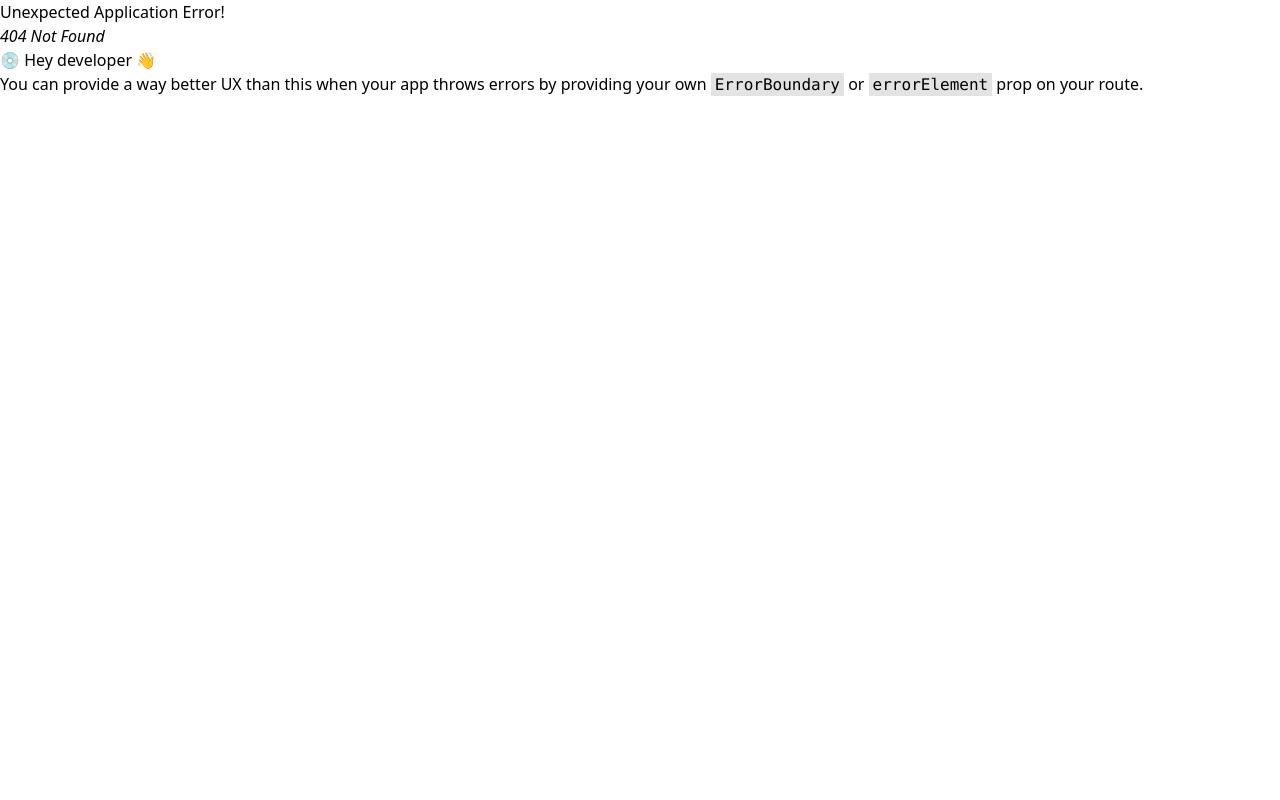
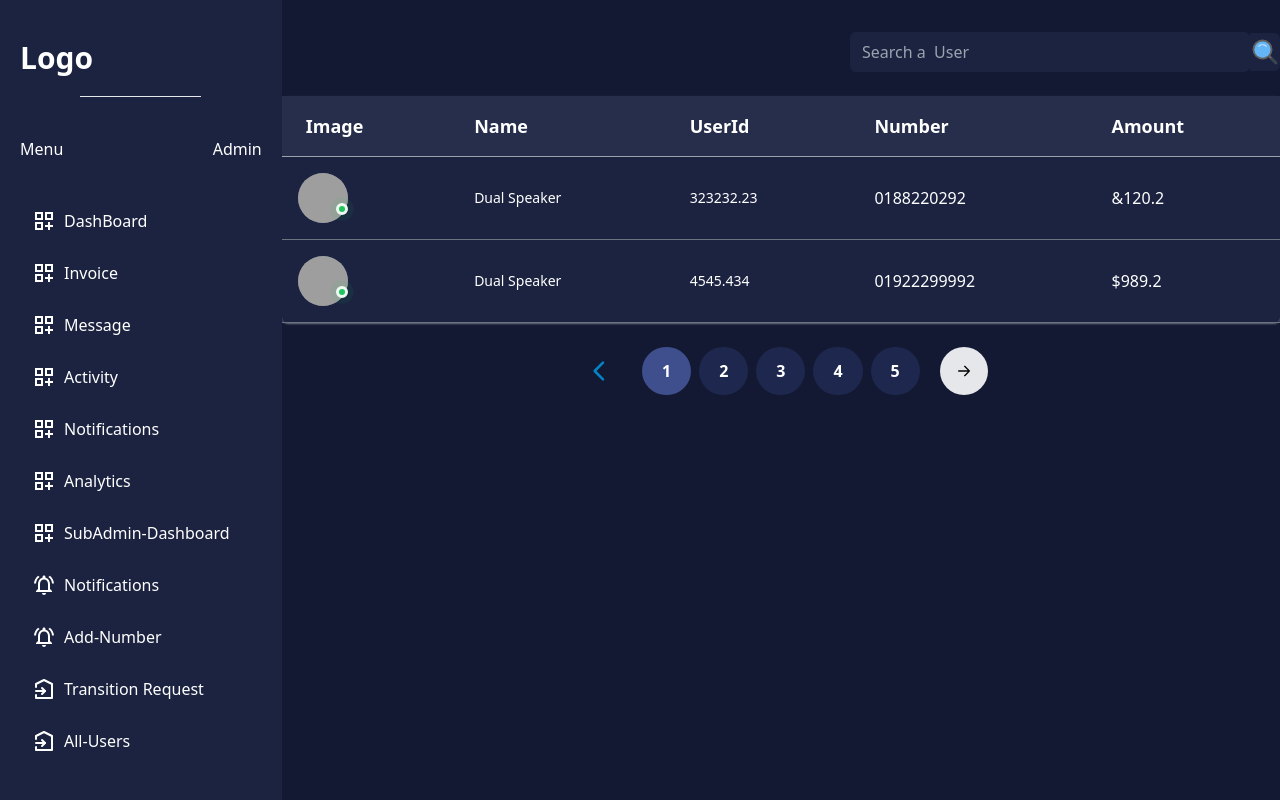
Before and after one commit to Mdforidulislam/winbdClient, a React (Vite) app: page /dashboard/allUser in a window 1280 px wide. Before the commit this address had no page. Built offline with nearby package versions, Linux system fonts and the light colour scheme; grey boxes are pictures that could not be loaded.

Commit message:
dasnboard path setting and pagination add

```diff
--- a/src/Components/Shared/DashNav/DashNav.jsx
+++ b/src/Components/Shared/DashNav/DashNav.jsx
@@ -1,9 +1,10 @@
 import { NavLink } from "react-router-dom";
-import { MdOutlineDashboardCustomize } from "react-icons/md";
+import { MdOutlineDashboardCustomize, MdOutlineNotificationsActive } from "react-icons/md";
 import scrollToTop from "./ScrollToTop";
 import MenuClose from "../../SvgIcons/MenuClose";
 import MenuOpen from "../../SvgIcons/MenuOpen";
 import { useState } from "react";
+import { TbTransferIn } from "react-icons/tb";
 
 const DashNav = () => {
     const [open, setOpen] = useState(false);
@@ -44,7 +45,7 @@ const DashNav = () => {
 
 
                 <li className=" ">
-                    <NavLink to={'/adminDashboard/MyDashboard'} onClick={scrollToTop}>
+                    <NavLink to={'/dashboard/admin'} onClick={scrollToTop}>
                         <div className="flex gap-2  font-medium hover:bg-blue-700/40 py-2  px-3 rounded-3xl">
                             <MdOutlineDashboardCustomize className="text-2xl font-semibold" />
                             <h1> DashBoard </h1>
@@ -91,19 +92,62 @@ const DashNav = () => {
                         </div>
                     </NavLink>
                 </li>
+{/*
+   ----------------------  subadmin dashbaord navbar data here ---------------------- */}
+
+                <li className=" ">
+                    <NavLink to={'/dashboard/subAdmin'} onClick={scrollToTop}>
+                        <div className="flex gap-2  font-medium hover:bg-blue-700/40 py-2  px-3 rounded-3xl ">
+                            <MdOutlineDashboardCustomize className="text-2xl font-semibold" />
+                            <h1> SubAdmin-Dashboard </h1>
+                        </div>
+                    </NavLink>
+                </li>
+
+
+                <li className=" ">
+                    <NavLink to={'/dashboard/notification'} onClick={scrollToTop}>
+                        <div className="flex gap-2 items-center font-medium hover:bg-blue-700/40 py-2  px-3 rounded-3xl   ">
+                            <MdOutlineNotificationsActive className="text-2xl"/>
+                            <h1 className="">Notifications</h1>
+                        </div>
+                    </NavLink>
+                </li>
+
+
+                <li className=" ">
+                    <NavLink to={'/dashboard/addNumber'} onClick={scrollToTop}>
+                        <div className="flex gap-2 items-center font-medium hover:bg-blue-700/40 py-2  px-3 rounded-3xl   ">
+                            <MdOutlineNotificationsActive className="text-2xl" />
+                            <h1 className="">Add-Number</h1>
+                        </div>
+                    </NavLink>
+                </li>
+
+                <li className=" ">
+                    <NavLink to={'/dashboard/transitionReq'} onClick={scrollToTop}>
+                        <div className="flex gap-2 items-center font-medium hover:bg-blue-700/40 py-2  px-3 rounded-3xl   ">
+                            <TbTransferIn className="text-2xl" />
+                            <h1 className="">Transition Request</h1>
+                        </div>
+                    </NavLink>
+                </li>
+
+                <li className=" ">
+                    <NavLink to={'/dashboard/allUser'} onClick={scrollToTop}>
+                        <div className="flex gap-2 items-center font-medium hover:bg-blue-700/40 py-2  px-3 rounded-3xl   ">
+                            <TbTransferIn className="text-2xl" />
+                            <h1 className="">All-Users</h1>
+                        </div>
+                    </NavLink>
+                </li>
+
 
 
             </ul>
-            <li className=" ">
 
 
-                <NavLink to={'/'} onClick={scrollToTop}>
-                    <div className=" gap-2 text-center font-bold   ">
-                        <hr className="my-4 w-1/2 mx-auto" />
-                        <h1 className="hover:bg-blue-700/40 py-2 rounded-3xl  px-3">Home</h1>
-                    </div>
-                </NavLink>
-            </li>
+        {/* ----------------------  subadmin dashbaord navbar data end here ---------------------- */}
 
             {/* mobile resposive */}
             <ul
--- a/src/Components/Shared/GlobalTable.jsx
+++ b/src/Components/Shared/GlobalTable.jsx
@@ -1,18 +1,19 @@
+import { FcSearch } from "react-icons/fc";
 
 
 
 const GlobalTable = () => {
-    // const [users,setUser] =useState(false)
-    // const toggleIcon = () => {
-    //     setUser(prevState => !prevState);
-    // };
+
     return (
         <div className="">
 
+
+
             <div className="overflow-x-auto ">
+
                 <table className="min-w-full  bg-[#1C2340]  mx-auto shadow-sm shadow-gray-500 rounded-md border-gray-100 my-6">
                     <thead>
-                        <tr className="bg-[#1C2340]  text-white">
+                        <tr className="bg-[#272e4b]  text-white">
                             <th className="py-4 px-6 text-lg text-left boeder-1 border-b border-gray-400">Image</th>
                             <th className="py-4 px-6 text-lg text-left boeder-1 border-b border-gray-400">Name</th>
                             <th className="py-4 px-6 text-lg text-left boeder-1 border-b border-gray-400">UserId</th>
@@ -58,6 +59,7 @@ const GlobalTable = () => {
                         </tr>
                     </tbody>
                 </table>
+
             </div>
 
 
--- /dev/null
+++ b/src/Components/Shared/Pagination.jsx
@@ -0,0 +1,28 @@
+
+import { useState } from 'react';
+
+export const Pagination = () => {
+    const [pageNumber, setPageNumber] = useState(0)
+    const page = 5 // Adjust the page numbers the way you want
+    const updatePageNumber = (num) => {
+        if ((num > (page - 1)) || (0 > num)) { return setPageNumber(0) }
+        setPageNumber(num)
+    }
+    return (
+        <div className='flex select-none justify-center items-center gap-5 mb-5'>
+            {/* left arrow */}
+            <div onClick={() => { updatePageNumber(pageNumber - 1) }} className=' hover:scale-110 scale-100 transition-all duration-200 cursor-pointer hover:bg-sky-200 px-1 py-1 rounded-full'>
+                <svg className='w-10' viewBox="0 0 24 24" fill="none" xmlns="http://www.w3.org/2000/svg"><g id="SVGRepo_bgCarrier" strokeWidth={0} /><g id="SVGRepo_tracerCarrier" strokeLinecap="round" strokeLinejoin="round" /><g id="SVGRepo_iconCarrier"> <path d="M15 7L10 12L15 17" stroke="#0284C7" strokeWidth="1.5" strokeLinecap="round" strokeLinejoin="round" /> </g></svg>
+            </div>
+            <div className='flex justify-center items-center gap-2 '>
+                {[...Array(page).keys()].map((item, ind) => <div onClick={() => { setPageNumber(item) }} className={`cursor-pointer hover:scale-110 scale-100 transition-all duration-200 px-5 ${pageNumber === item ? 'bg-[#3f4f8e] text-white' : 'bg-[#1e284e]'} border-sky-300  font-semibold text-white   py-3 rounded-full`} key={item}>
+                    {item + 1}
+                </div>)}
+            </div>
+            {/* right arrow */}
+            <div onClick={() => { updatePageNumber(pageNumber + 1) }} className='bg-gray-200 hover:scale-110 scale-100 transition-all duration-200 cursor-pointer hover:bg-sky-200 px-4 py-4 rounded-full'>
+                <svg className='w-4' viewBox="0 0 24 24" fill="none" xmlns="http://www.w3.org/2000/svg"><g id="SVGRepo_bgCarrier" strokeWidth={0} /><g id="SVGRepo_tracerCarrier" strokeLinecap="round" strokeLinejoin="round" /><g id="SVGRepo_iconCarrier"> <path fillRule="evenodd" clipRule="evenodd" d="M12.2929 4.29289C12.6834 3.90237 13.3166 3.90237 13.7071 4.29289L20.7071 11.2929C21.0976 11.6834 21.0976 12.3166 20.7071 12.7071L13.7071 19.7071C13.3166 20.0976 12.6834 20.0976 12.2929 19.7071C11.9024 19.3166 11.9024 18.6834 12.2929 18.2929L17.5858 13H4C3.44772 13 3 12.5523 3 12C3 11.4477 3.44772 11 4 11H17.5858L12.2929 5.70711C11.9024 5.31658 11.9024 4.68342 12.2929 4.29289Z" fill="#000000" /> </g></svg>
+            </div>
+        </div>
+    );
+};
--- a/src/DashBoard/Sub-Admindashboard/AddTransation/AddtransitionCard.jsx
+++ b/src/DashBoard/Sub-Admindashboard/AddTransation/AddtransitionCard.jsx
@@ -12,7 +12,7 @@ const AddtransitionCard = () => {
 
                 {/* ---------------- card number 1 ---------------------- */}
 
-                <div className=" mx-auto my-20 flex flex-col  items-center justify-center md:flex-row">
+                <div className="shadow-md shadow-gray-700 mx-auto my-20 flex flex-col  items-center justify-center md:flex-row">
                     <div className="group border relative h-[160px] lg:w-[250px] sm:w-[350px]">
                         <img width={100} height={100} className="h-full w-full border-l scale-105 transform rounded-lg bg-[#101733] " src="https://i.ibb.co/FW8WKcg/image.png" alt="card navigate ui" />
 
@@ -37,7 +37,7 @@ const AddtransitionCard = () => {
 
                 {/* ---------------- card number 2 ---------------------- */}
 
-                <div className=" mx-auto my-20 flex flex-col  items-center justify-center md:flex-row">
+                <div className="shadow-md shadow-gray-700  mx-auto my-20 flex flex-col  items-center justify-center md:flex-row">
                     <div className="group border relative h-[160px] lg:w-[250px] sm:w-[350px]">
                         <img width={10} height={10} className="h-full w-full border-l scale-105 transform rounded-lg bg-[#101733] " src="https://i.ibb.co/sWWFpwC/image-removebg-preview-74.png" alt="card navigate ui" />
 
@@ -64,11 +64,11 @@ const AddtransitionCard = () => {
             </div>
            {/* ---------------- card number 3 ---------------------- */}
             <div className=" mx-auto  flex flex-col  items-center justify-center md:flex-row">
-                <div className="group border relative h-[160px] lg:w-[250px] sm:w-[350px]">
+                <div className="group border shadow-md shadow-gray-700  relative h-[160px] lg:w-[250px] sm:w-[350px]">
                     <img width={8} height={8} className="h-full w-full border-l scale-105 transform rounded-lg bg-[#101733] " src="https://i.ibb.co/D7b7vpq/image.png" alt="card navigate ui" />
 
                 </div>
-                <div className=" space-y-1  rounded-br-lg border-r rounded-tr-lg  bg-black/70 p-10 text-center shadow-[0px_7px_30px_2px_rgba(100,100,111,0.2)] dark:bg-[#18181B] md:w-[300px] dark:shadow-[0px_2px_8px_0px_rgba(0,0,0,0.8)]">
+                <div className=" space-y-1 shadow-md shadow-gray-700   rounded-br-lg border-r rounded-tr-lg  bg-black/70 p-10 text-center shadow-[0px_7px_30px_2px_rgba(100,100,111,0.2)] dark:bg-[#18181B] md:w-[300px] dark:shadow-[0px_2px_8px_0px_rgba(0,0,0,0.8)]">
                     <div className="space-y-1">
                         <p className="text-white text-xl font-semibold">Junaiet</p>
                         <div className="flex items-center gap-3 justify-center">
--- a/src/DashBoard/Sub-Admindashboard/Notification/NotificationHandle.jsx
+++ b/src/DashBoard/Sub-Admindashboard/Notification/NotificationHandle.jsx
@@ -4,21 +4,21 @@ import { FaDeleteLeft, FaTrash } from "react-icons/fa6";
 const NotificationHandle = () => {
     return (
         <div className="grid lg:grid-cols-3 md:gird-cols-2 mt-12  grid-cols-1 items-center justify-center">
-            <div className="border-b mx-auto   w-[350px] rounded-md h-[180px] bg-[#1C2340]">
+            <div className="border-r border-l shadow-md shadow-gray-700 mx-auto   w-[350px] rounded-md h-[180px] bg-[#1C2340]">
                 <h1 className="text-white text-xl text-center uppercase py-1">Our Offer Prize</h1>
                 <p className="text-white text-center">Lorem ipsum dolor sit amet consectetur adipisicing elit. Lorem ipsum dolor sit amet consectetur  Nobis, eaque similique! Unde a pariatur necessitatibus ipsa porro eaque!</p>
               <div className="flex justify-end px-5 pt-5">
                     <FaTrash className="text-red-500 text-xl cursor-pointer" />
               </div>
             </div>
-            <div className="border-b mx-auto  w-[350px] rounded-md h-[180px] bg-[#1C2340]">
+        <div className="border-r border-l shadow-md shadow-gray-700  mx-auto  w-[350px] rounded-md h-[180px] bg-[#1C2340]">
                 <h1 className="text-white text-xl text-center uppercase py-1">Our Offer Prize</h1>
                 <p className="text-white text-center">Lorem ipsum dolor sit amet consectetur adipisicing elit. Lorem ipsum dolor sit amet consectetur  Nobis, eaque similique! Unde a pariatur necessitatibus ipsa porro eaque!</p>
               <div className="flex justify-end px-5 pt-5">
                     <FaTrash className="text-red-500 text-xl cursor-pointer" />
               </div>
             </div>
-            <div className="border-b mx-auto  w-[350px] rounded-md h-[180px] bg-[#1C2340]">
+        <div className="border-r border-l shadow-md shadow-gray-700  mx-auto  w-[350px] rounded-md h-[180px] bg-[#1C2340]">
                 <h1 className="text-white text-xl text-center uppercase py-1">Our Offer Prize</h1>
                 <p className="text-white text-center">Lorem ipsum dolor sit amet consectetur adipisicing elit. Lorem ipsum dolor sit amet consectetur  Nobis, eaque similique! Unde a pariatur necessitatibus ipsa porro eaque!</p>
               <div className="flex justify-end px-5 pt-5">
--- a/src/DashBoard/Sub-Admindashboard/Notification/Notifications.jsx
+++ b/src/DashBoard/Sub-Admindashboard/Notification/Notifications.jsx
@@ -4,7 +4,7 @@ import NotificationHandle from "./NotificationHandle";
 const Subnotifications = () => {
     const [openModal, setOpenModal] = useState(false);
     return (
-        <div className="-mt-[100px]">
+        <div className="my-12">
 
             <div className="flex justify-end items-end px-12">
                 <button onClick={() => setOpenModal(true)} className="rounded-md bg-[#26325e] border-l border-r animate-pulse px-5 py-[6px] text-white">
--- a/src/DashBoard/Sub-Admindashboard/SubadminHome.jsx
+++ b/src/DashBoard/Sub-Admindashboard/SubadminHome.jsx
@@ -1,7 +1,9 @@
 import SubadminCard from "../../Components/Shared/CardGobal";
 import SubadminChart from "../../Components/Shared/GlobalChart";
 import SubadminPiechart from "../../Components/Shared/GlobalPichart";
+import GlobalTable from "../../Components/Shared/GlobalTable";
 import UsertableList from "../../Components/Shared/GlobalTable";
+
 
 
 const SubadminHome = () => {
@@ -14,10 +16,7 @@ const SubadminHome = () => {
                     <p className="px-5 text-white font-semibold">Welcome back</p>
                 </div>
                 <div className="flex justify-end px-5 gap-4">
-                    <div className="flex justify-end items-center">
-                        <input type="text" placeholder="Search a Transtion" name="" id="" className="bg-[#1C2340] text-white px-3 hover:border-2   w-[500px] h-4 py-5 rounded-md " />
 
-                    </div>
                     <div className="relative group">
                         <img className="size-[40px] bg-slate-500 object-cover rounded-full" src="https://source.unsplash.com/300x300/?profile" alt="avatar navigate ui" />
                         <span className="size-2 bg-green-500 absolute rounded-full bottom-2 right-0 border-[3px] border-white"></span>
@@ -36,6 +35,9 @@ const SubadminHome = () => {
                </div>
             <UsertableList />
 
+
+
+
         </div>
     );
 };
--- a/src/DashBoard/Sub-Admindashboard/UsersManagment/AllUsers.jsx
+++ b/src/DashBoard/Sub-Admindashboard/UsersManagment/AllUsers.jsx
@@ -1,10 +1,17 @@
 
+import { FcSearch } from 'react-icons/fc';
 import GlobalTable from '../../../Components/Shared/GlobalTable';
+import { Pagination } from '../../../Components/Shared/Pagination';
 
 const AllUsers = () => {
     return (
-        <div>
+        <div className='mt-8'>
+            <div className="flex justify-end items-center ">
+                <input type="text" placeholder="Search a  User" name="" id="" className="bg-[#1C2340]   focus:outline-none text-white px-3   w-[400px] h-4 py-5 rounded-md " />
+                <button className="bg-[#1C2340]  rounded-r-md py-1 "><FcSearch className="text-3xl  " /></button>
+            </div>
                <GlobalTable/>
+            <Pagination />
         </div>
     );
 };
```
Also changed, not shown: src/Routes/Routes.jsx (+7 -2 lines).
